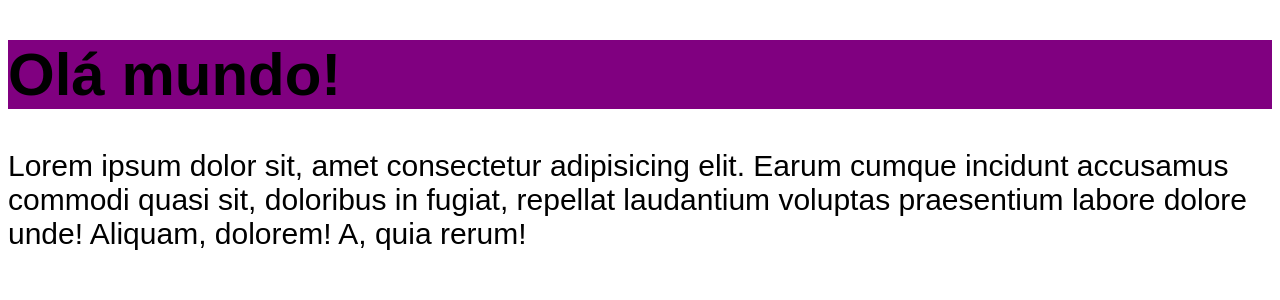
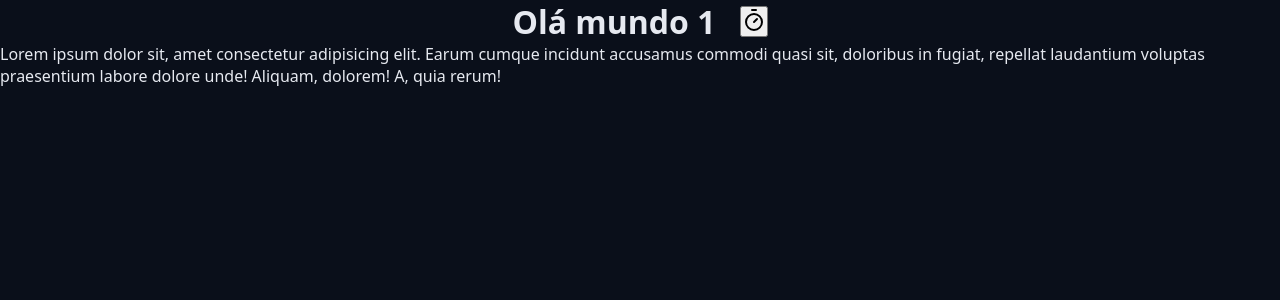
Before and after one commit to wesleyEmidio/chronos-pomodoro, a React (Vite) app: page / in a window 1280 px wide. Shown: the top 300 px of the page. Built offline with nearby package versions, Linux system fonts and the light colour scheme.

Commit message:
Entendendo props

```diff
--- a/package.json
+++ b/package.json
@@ -10,6 +10,7 @@
     "preview": "vite preview"
   },
   "dependencies": {
+    "lucide-react": "^0.563.0",
     "react": "^19.2.0",
     "react-dom": "^19.2.0"
   },
--- a/src/App.tsx
+++ b/src/App.tsx
@@ -2,14 +2,18 @@
 
 import './styles/theme.css';
 import './styles/global.css';
+import { TimerIcon } from 'lucide-react';
 
 //exportando a função
 export function App() {
-  console.log('oi');
-
   return (
     <>
-      <Heading />
+      <Heading>
+        Olá mundo 1
+        <button>
+          <TimerIcon />
+        </button>
+      </Heading>
       <p>
         Lorem ipsum dolor sit, amet consectetur adipisicing elit. Earum cumque
         incidunt accusamus commodi quasi sit, doloribus in fugiat, repellat
--- a/src/components/Heading.module.css
+++ b/src/components/Heading.module.css
@@ -1,8 +1,6 @@
 .heading {
-  background: purple;
-  color: black;
+  display: flex;
+  align-items: center;
+  justify-content: center;
+  gap: 2.4rem;
 }
-
-.cyan {
-  color: cyan;
-}
--- a/src/components/Heading.tsx
+++ b/src/components/Heading.tsx
@@ -1,5 +1,14 @@
+import type React from 'react';
 import styles from './Heading.module.css';
 
-export function Heading() {
-  return <h1 className={styles.heading}>Olá mundo!</h1>;
+type HeadingProps = {
+  children: React.ReactNode;
+};
+
+export function Heading({ children }: HeadingProps) {
+  //DESISTRUTURAÇÃO
+  //export function Heading(props: HeadingProps) {
+  //1ºForma: const children = props.children;
+  //2ºForma: const { children } = props;
+  return <h1 className={styles.heading}>{children}</h1>;
 }
--- a/src/styles/global.css
+++ b/src/styles/global.css
@@ -1,8 +1,27 @@
-body {
-  font-family: sans-serif;
-  font-size: 30px;
+* {
+  margin: 0;
+  padding: 0;
+  box-sizing: border-box;
 }
 
-h1 {
-  color: var(--primary);
+html {
+  font-size: 62.5%;
 }
+
+body {
+  font-family:
+    system-ui,
+    -apple-system,
+    BlinkMacSystemFont,
+    'Segoe UI',
+    Roboto,
+    Oxygen,
+    Ubuntu,
+    Cantarell,
+    'Open Sans',
+    'Helvetica Neue',
+    sans-serif;
+  font-size: 1.6rem; /* 16px */
+  background: var(--gray-900);
+  color: var(--text-default);
+}
--- a/src/styles/theme.css
+++ b/src/styles/theme.css
@@ -1,3 +1,38 @@
 :root {
   --primary: pink;
+  --gray-100: #e6e9f0;
+  --gray-200: #cdd3e1;
+  --gray-300: #aab3cc;
+  --gray-400: #555f7d;
+  --gray-500: #454f6a;
+  --gray-600: #363d56;
+  --gray-700: #272f43;
+  --gray-800: #181f2e;
+  --gray-900: #0a0f1a;
+
+  --primary-light: #4de7b7;
+  --primary: #0da170;
+  --primary-dark: #065f46;
+
+  --link-color: #10b981;
+  --link-hover: #0b8a60;
+
+  --success: #22c55e;
+  --warning: #eab308;
+  --error: #991b1b;
+  --info: #0ea5e9;
+
+  --text-over-primary: #0a0f1a;
+  --text-over-primary-dark: #e6e9f0;
+  --text-over-primary-light: #0a0f1a;
+  --text-over-success: #0a0f1a;
+  --text-over-warning: #0a0f1a;
+  --text-over-error: #e6e9f0;
+  --text-over-info: #0a0f1a;
+
+  --text-default: #e6e9f0;
+  --text-muted: #aab3cc;
+
+  --disabled: #555f7d;
+  --text-disabled: #aab3cc;
 }
```
Also changed, not shown: 1 other file (tests, documents, lock files or other folders).
